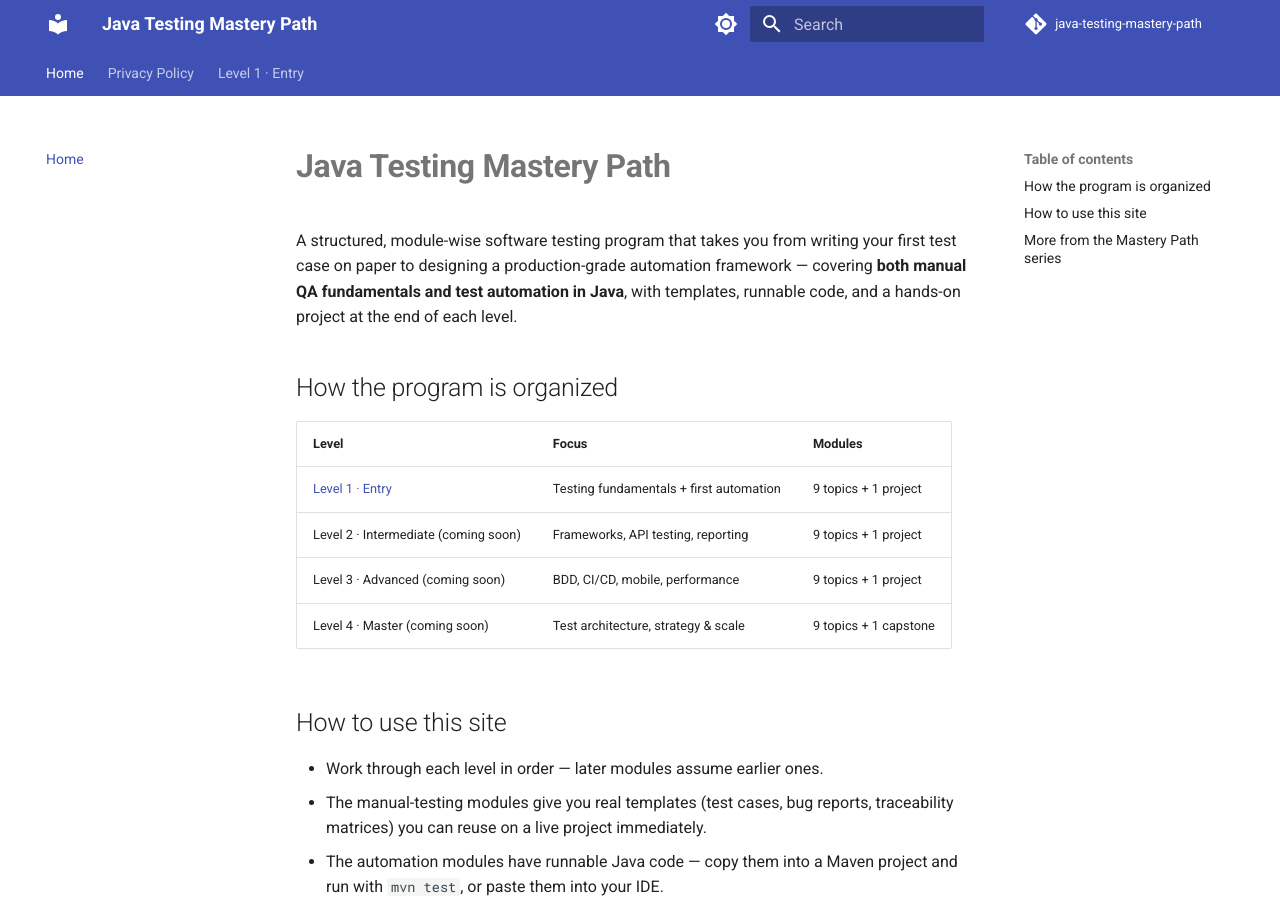
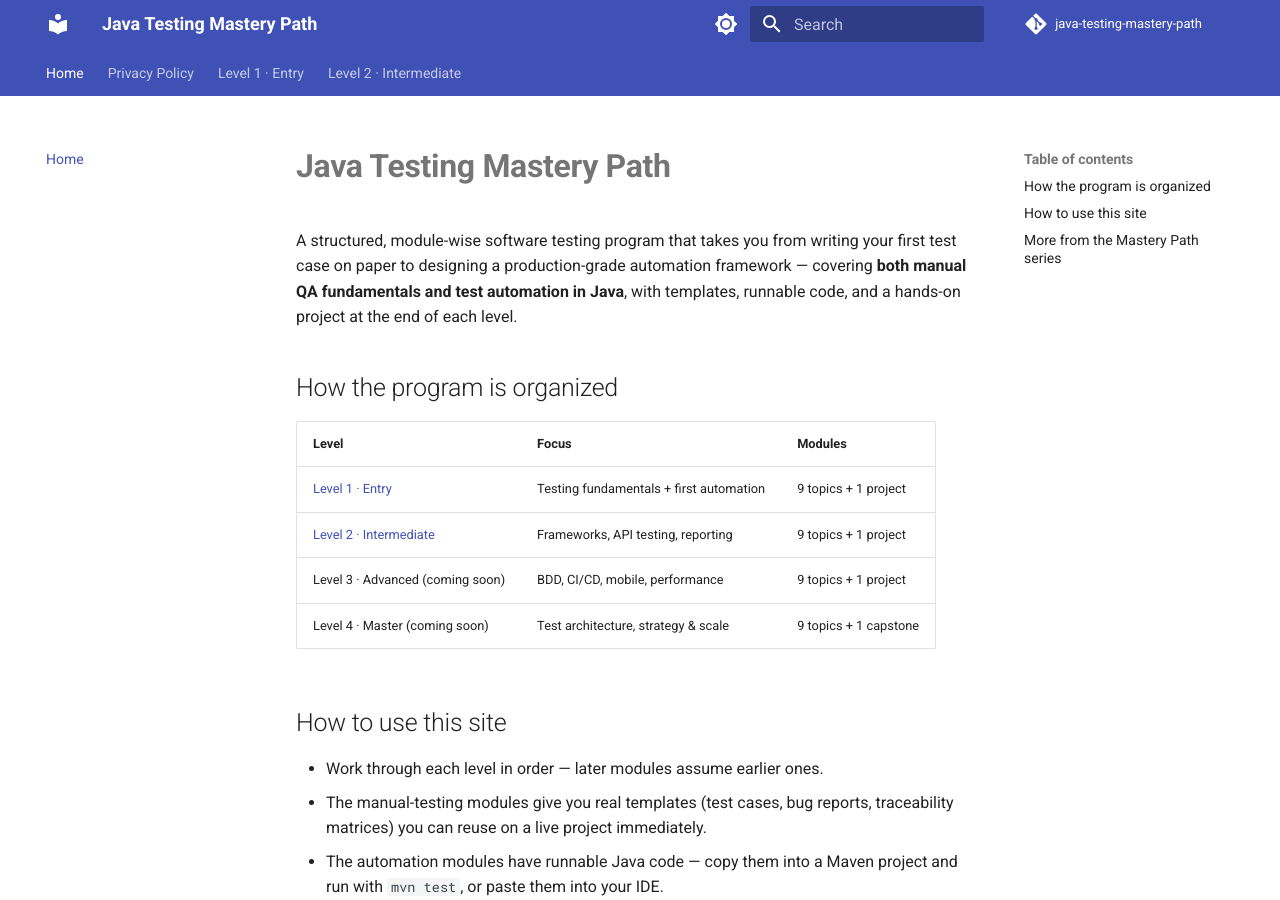
Before and after one commit to SIGILIPELLI/java-testing-mastery-path, an MkDocs documentation site: the page built from docs/index.md, in a window 1280 px wide and 900 px high. Built offline with MkDocs 1.6.1 and Material for MkDocs 9.7.7, drawn with Linux system fonts in a browser that asks for light colours; comment, search, counter and statistics services are not loaded; part of the change alters nothing that is shown.

Commit message:
Restore finished level(s) to nav/sitemap/homepage
Real content is now written for this level; lifting the interim
AdSense thin-content exclusion put in place while it was still stubs.

Co-Authored-By: Claude Opus 5 <noreply@anthropic.com>

```diff
--- a/docs/index.md
+++ b/docs/index.md
@@ -16,7 +16,7 @@ each level.
 | Level | Focus | Modules |
 |-------|-------|---------|
 | [Level 1 · Entry](level-1/index.md) | Testing fundamentals + first automation | 9 topics + 1 project |
-| Level 2 · Intermediate (coming soon) | Frameworks, API testing, reporting | 9 topics + 1 project |
+| [Level 2 · Intermediate](level-2/index.md) | Frameworks, API testing, reporting | 9 topics + 1 project |
 | Level 3 · Advanced (coming soon) | BDD, CI/CD, mobile, performance | 9 topics + 1 project |
 | Level 4 · Master (coming soon) | Test architecture, strategy & scale | 9 topics + 1 capstone |
 
--- a/mkdocs.yml
+++ b/mkdocs.yml
@@ -62,8 +62,19 @@ nav:
       - "08 · Selenium WebDriver Basics": level-1/08-selenium-webdriver-basics.md
       - "09 · TestNG Basics": level-1/09-testng-basics.md
       - "10 · Project — Manual Test Plan + Automated Suite": level-1/10-project-test-plan-suite.md
+  - "Level 2 · Intermediate":
+      - Overview: level-2/index.md
+      - "01 · Page Object Model (POM)": level-2/01-page-object-model.md
+      - "02 · Selenium Advanced": level-2/02-selenium-advanced.md
+      - "03 · TestNG Advanced": level-2/03-testng-advanced.md
+      - "04 · API Testing with RestAssured": level-2/04-api-testing-restassured.md
+      - "05 · Test Data Management": level-2/05-test-data-management.md
+      - "06 · Maven/Gradle for Test Projects": level-2/06-maven-gradle-test-projects.md
+      - "07 · Assertions & Matchers": level-2/07-assertions-matchers.md
+      - "08 · Reporting (Allure, ExtentReports)": level-2/08-reporting.md
+      - "09 · Cross-Browser Testing": level-2/09-cross-browser-testing.md
+      - "10 · Project — POM Framework with API Tests": level-2/10-project-pom-framework.md
 # --- auto-pruned stub levels (see AdSense low-value-content fix) ---
 exclude_docs: |
-  level-2/*.md
   level-3/*.md
   level-4/*.md
```
